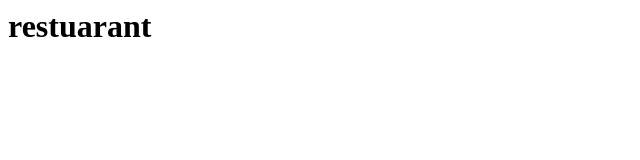
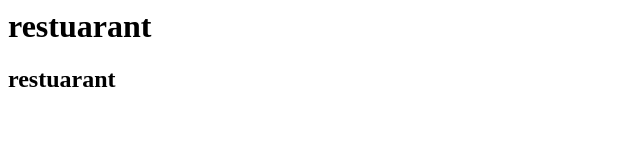
Before and after one commit to BassemIbrahem/restaurant, a plain HTML site: page index.html in a window 1280 px wide. Shown: the whole page, without its empty margins (0-640 px from the left). Drawn offline with Linux system fonts and the light colour scheme.

Commit message:
second title

```diff
--- a/index.html
+++ b/index.html
@@ -6,6 +6,7 @@
 </head>
 <body>
     <h1>restuarant</h1>
+    <h2>restuarant</h2>
 
 </body>
 </html>
```
